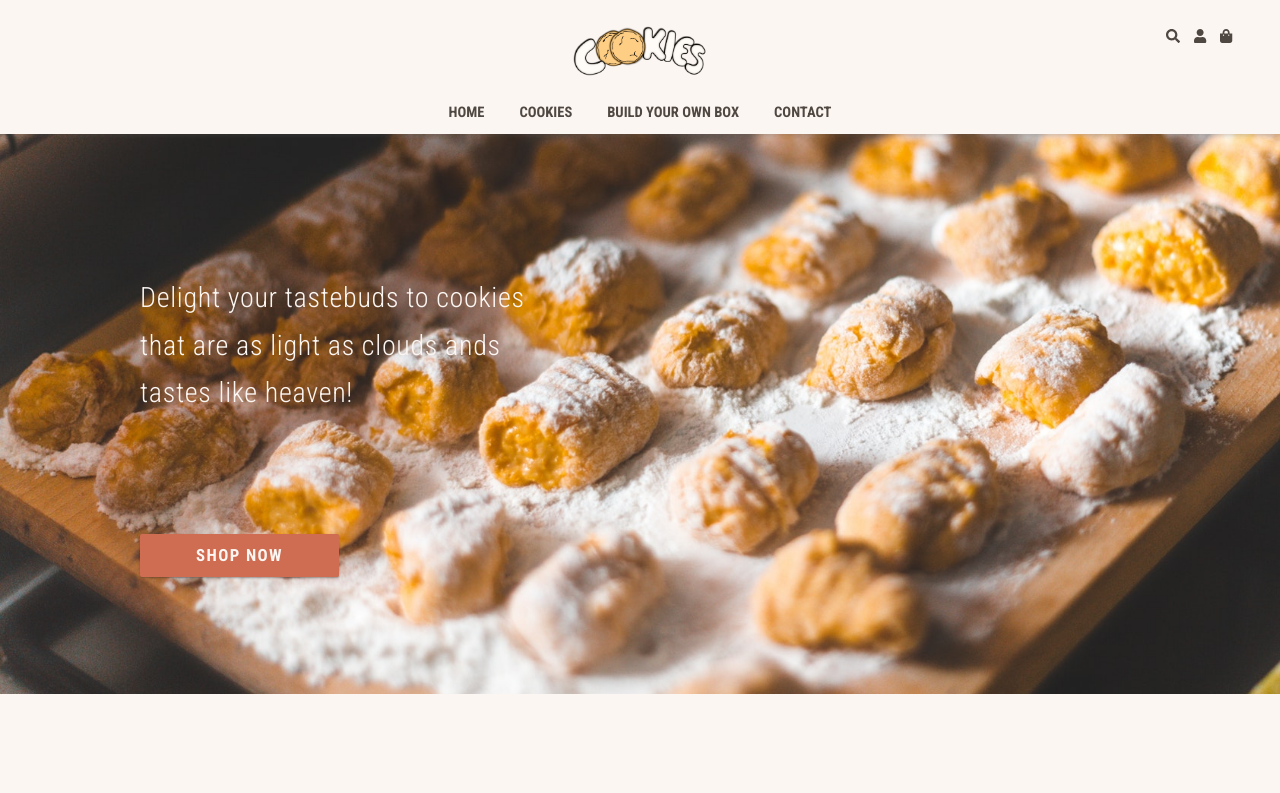
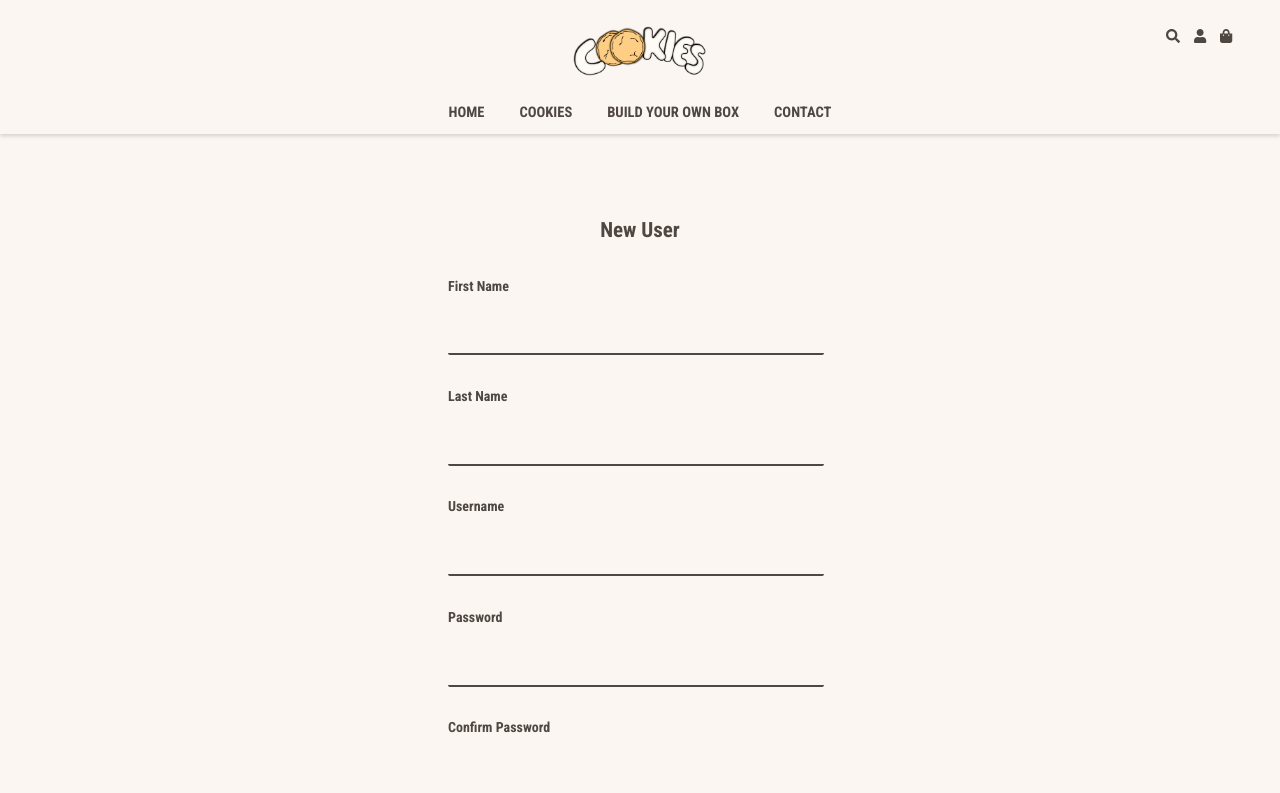
Before and after one commit to crisner/cookies-e-commerce-website, a React app: page /signup in a window 1280 px wide. Shown: the top 793 px of the page. Built offline with nearby package versions, Linux system fonts and the light colour scheme.

Commit message:
Create sign up page

```diff
--- a/src/App.tsx
+++ b/src/App.tsx
@@ -10,13 +10,17 @@ import Home from './main/Home';
 import Products from './products/Products';
 import BuildABox from './buildABox/BuildABox';
 import Contact from './Contact';
-import SignIn from './user-authentication/Signin';
+import SignIn from './user-authentication/SignIn';
+import SignUp from './user-authentication/SignUp';
 import Cart from './cart/Cart'
 
 const App = (): JSX.Element => (
   <Router>
     <Header />
     <Switch>
+      <Route path="/signup">
+        <SignUp />
+      </Route>
       <Route path="/signin">
         <SignIn />
       </Route>
--- a/src/stylesheet/main.css
+++ b/src/stylesheet/main.css
@@ -754,16 +754,19 @@ main .order-now .text {
 /* ------------------------- */
 /* -------- Sign in -------- */
 /* ------------------------- */
-.sign-in {
+.sign-in,
+.signup {
   margin: 6rem auto;
   max-width: 75%;
 }
 
-.sign-in h2 {
+.sign-in h2,
+.signup h2 {
   text-align: center;
 }
 
-.sign-in .form-container {
+.sign-in .form-container,
+.signup .form-container {
   display: flex;
   flex-direction: column;
   justify-content: center;
@@ -772,6 +775,7 @@ main .order-now .text {
 }
 
 .sign-in .form,
+.signup .form,
 .sign-in .options {
   display: flex;
   flex-direction: column;
@@ -785,7 +789,8 @@ main .order-now .text {
   justify-content: space-between;
 }
 
-.sign-in .form .cta {
+.sign-in .form .cta,
+.signup .form .cta {
   background-color: #ce6d52;
   border-radius: 2px;
   color: #fcf6f2;
@@ -802,7 +807,8 @@ main .order-now .text {
   width: 100%;
 }
 
-.sign-in .form .input-field {
+.sign-in .form .input-field,
+.signup .form .input-field {
   margin-right: 0.6rem;
   background-color: #fcf6f2;
   border-radius: 2px;
@@ -816,9 +822,11 @@ main .order-now .text {
   border-bottom: 2px solid #4f4741;
 }
 
-.sign-in .form label {
+.sign-in .form label,
+.signup .form label {
   width: 100%;
   display: flex;
   flex-direction: column;
   justify-content: center;
+  margin-bottom: 1rem;
 }
--- /dev/null
+++ b/src/user-authentication/SignUp.tsx
@@ -0,0 +1,34 @@
+import React from 'react';
+
+const SignUp = (): JSX.Element => (
+  <div className="signup">
+    <h2>New User</h2>
+    <div className="form-container">
+      <form className="form" action="" method="post">
+        <label htmlFor="firstname">
+          <h4>First Name</h4>
+          <input className="input-field" type="text" name="firstname" id="firstname" />
+        </label>
+        <label htmlFor="lastname">
+          <h4>Last Name</h4>
+          <input className="input-field" type="text" name="lastname" id="lastname" />
+        </label>
+        <label htmlFor="username">
+          <h4>Username</h4>
+          <input className="input-field" type="text" name="username" id="username" />
+        </label>
+        <label htmlFor="password">
+          <h4>Password</h4>
+          <input className="input-field" type="password" name="password" id="password" />
+        </label>
+        <label htmlFor="confirm-password">
+          <h4>Confirm Password</h4>
+          <input className="input-field" type="password" name="confirm-password" id="confirm-password" />
+        </label>
+        <button className="cta" type="submit">Create Account</button>
+      </form>
+    </div>
+  </div>
+)
+
+export default SignUp;
```
